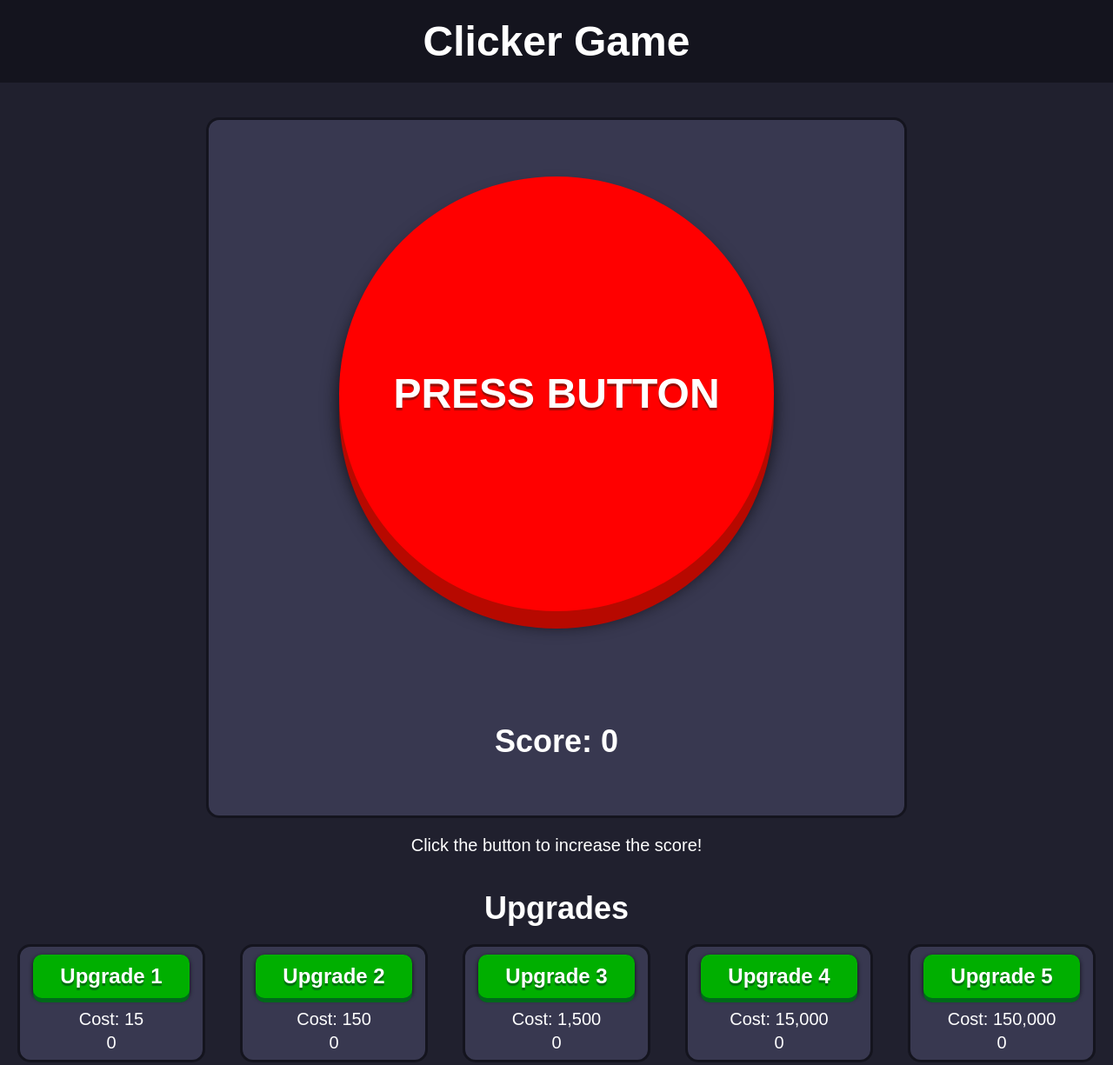
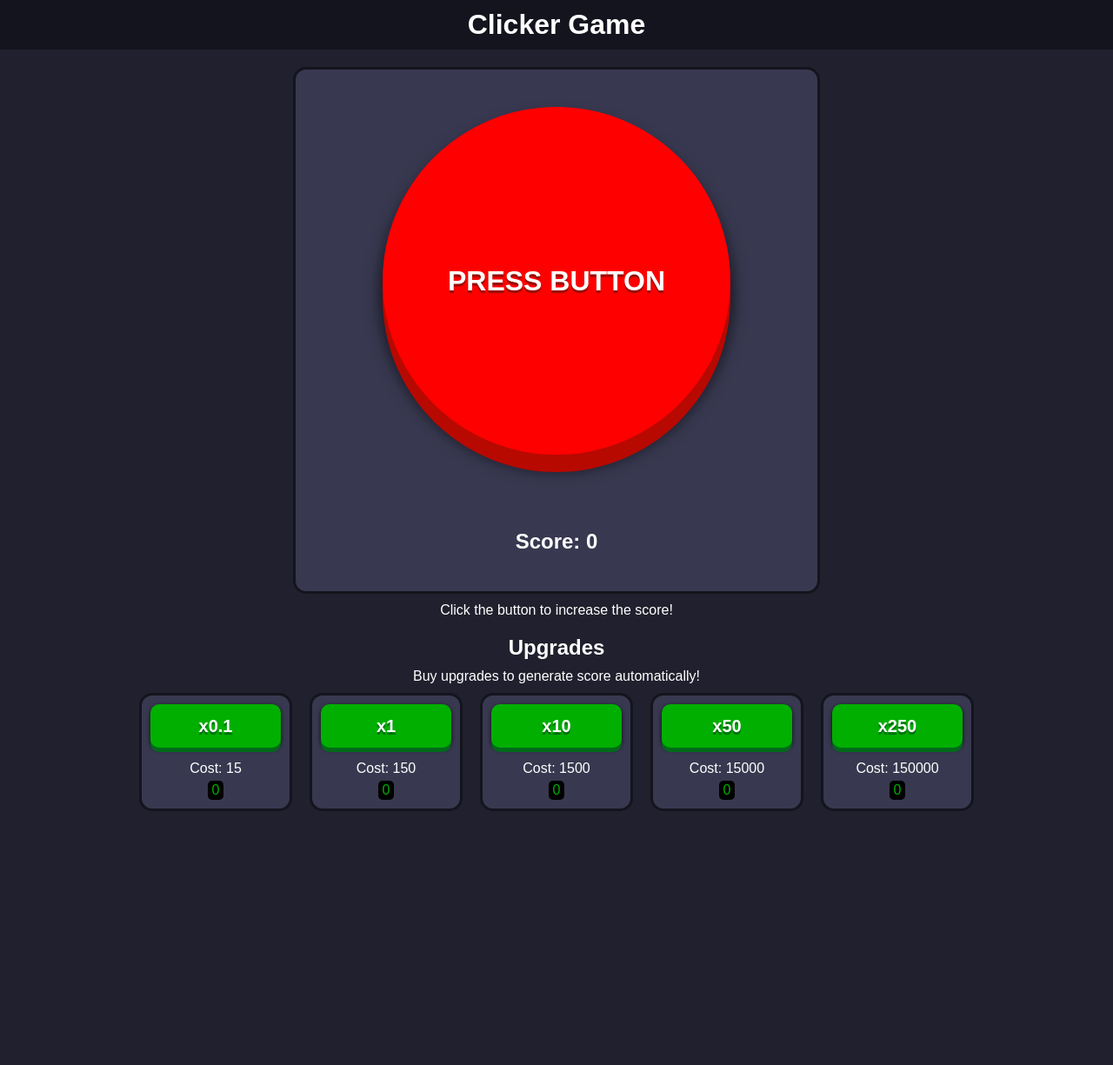
Before and after one commit to RyanT25/Clicker-Game, a plain HTML site: page index.html in a window 1280 px wide. Shown: the whole page at 87% size. After the commit the page ends 943 px from the top, so only its background shows below. Drawn offline with Linux system fonts and the light colour scheme.

Commit message:
added upgrade 2 js and edited css

```diff
--- a/index.html
+++ b/index.html
@@ -21,40 +21,41 @@
         <p>Click the button to increase the score!</p>
     </div>
     <h3 class="upgrade-title">Upgrades</h3>
+    <p>Buy upgrades to generate score automatically!</p>
     <div id="game-upgrades">
         <div id="upgrade1" class="upgrade-tiles">
             <div id="upgrade1-button" class="upgrade-button">
-                <h4>Upgrade 1</h4>
+                <h4>x0.1</h4>
             </div>
             <p class="upgrade-cost">Cost: <span id="upgrade1-cost">15</span></p>
             <p class="upgrade-amount"><span id="num-of-upgrade1">0</span></p>
         </div>
         <div id="upgrade2" class="upgrade-tiles">
             <div id="upgrade2-button" class="upgrade-button">
-                <h4>Upgrade 2</h4>
+                <h4>x1</h4>
             </div>
-            <p class="upgrade-cost">Cost: 150</p>
+            <p class="upgrade-cost">Cost: <span id="upgrade2-cost">150</span></p>
             <p class="upgrade-amount"><span id="num-of-upgrade2">0</span></p>
         </div>
         <div id="upgrade3" class="upgrade-tiles">
             <div id="upgrade3-button" class="upgrade-button">
-                <h4>Upgrade 3</h4>
+                <h4>x10</h4>
             </div>
-            <p class="upgrade-cost">Cost: 1,500</p>
+            <p class="upgrade-cost">Cost: <span id="upgrade3-cost">1500</span></p>
             <p class="upgrade-amount"><span id="num-of-upgrade3">0</span></p>
         </div>
         <div id="upgrade4" class="upgrade-tiles">
             <div id="upgrade4-button" class="upgrade-button">
-                <h4>Upgrade 4</h4>
+                <h4>x50</h4>
             </div>
-            <p class="upgrade-cost">Cost: 15,000</p>
+            <p class="upgrade-cost">Cost: <span id="upgrade4-cost">15000</span></p>
             <p class="upgrade-amount"><span id="num-of-upgrade4">0</span></p>
         </div>
         <div id="upgrade5" class="upgrade-tiles">
             <div id="upgrade5-button" class="upgrade-button">
-                <h4>Upgrade 5</h4>
+                <h4>x250</h4>
             </div>
-            <p class="upgrade-cost">Cost: 150,000</p>
+            <p class="upgrade-cost">Cost: <span id="upgrade5-cost">150000</span></p>
             <p class="upgrade-amount"><span id="num-of-upgrade5">0</span></p>
         </div>
     </div>
--- a/script.js
+++ b/script.js
@@ -4,6 +4,9 @@ let numPerClick=1;
 // * Upgrade 1 --
 let numOfUpgrade1=0;
 let upgrade1Cost=15;
+// * Upgrade 2 --
+let numOfUpgrade2=0;
+let upgrade2Cost=150;
 
 let gameObject=document.getElementById('game-object');
 let scoreDisplay=document.getElementById('score');
@@ -11,6 +14,10 @@ let scoreDisplay=document.getElementById('score');
 let upgrade1=document.getElementById('upgrade1-button');
 let upgrade1Count=document.getElementById('num-of-upgrade1');
 let upgrade1CostUpdate=document.getElementById('upgrade1-cost');
+// * Upgrade 2 --
+let upgrade2=document.getElementById('upgrade2-button');
+let upgrade2Count=document.getElementById('num-of-upgrade2');
+let upgrade2CostUpdate=document.getElementById('upgrade2-cost');
 
 // ! Press Button Function
 function addScore(){
@@ -53,3 +60,38 @@ function upgrade1CostIncrease(){
     upgrade1Cost=upgrade1Cost*1.25;
     upgrade1CostUpdate.innerHTML=Math.round(upgrade1Cost);
 };
+
+//  ! Upgrade 2 Function
+function addUpgrade2(){
+    buyUpgrade2();
+    numOfUpgrade2+=numPerClick;
+    upgrade2CostIncrease();
+    setInterval(function(){
+        Upgrade2AddScore()
+    }, 1000);
+    upgrade2Count.innerHTML=numOfUpgrade2;
+};
+upgrade2.addEventListener('click', addUpgrade2);
+
+// * Upgrade 2 Auto Click --
+function Upgrade2AddScore(){
+    num=num+(numOfUpgrade2*(numPerClick*1));
+    scoreDisplay.innerHTML=Math.trunc(num);
+};
+
+// * Upgrade 2 Purchase --
+function buyUpgrade2(){
+    if(num>=upgrade2Cost){
+        num=num-upgrade2Cost;
+    }
+    else{
+        addUpgrade2()=false;
+    };
+    scoreDisplay.innerHTML=Math.trunc(num);
+};
+
+// * Upgrade 2 Cost Increase --
+function upgrade2CostIncrease(){
+    upgrade2Cost=upgrade2Cost*1.25;
+    upgrade2CostUpdate.innerHTML=Math.round(upgrade2Cost);
+};
--- a/style.css
+++ b/style.css
@@ -12,26 +12,26 @@ body{
 /* Game Title and Heading CSS */
 h1{
     background-color: rgb(20, 20, 30);
-    font-size: 48px;
+    font-size: 32px;
     text-align: center;
-    padding: 20px;
+    padding: 10px;
 }
 
 /* Game Object CSS */
 #game-element{
-    width: 800px;
-    height: 800px;
+    width: 600px;
+    height: 600px;
     background-color: rgb(56, 56, 80);
     border: 3px solid rgb(20, 20, 30);
     border-radius: 15px;
-    margin: 40px auto 20px auto;
+    margin: 20px auto 10px auto;
     display: grid;
     place-items: center;
 }
 
 #game-object{
-    width: 500px;
-    height: 500px;
+    width: 400px;
+    height: 400px;
     background-color: rgb(255, 0, 0);
     border-radius: 50%;
     box-shadow: 0 20px 0 rgb(183, 9, 0),
@@ -47,7 +47,6 @@ h1{
 }
 
 #game-object:active{
-    padding-top: 3px;
     transform: translateY(4px);
     box-shadow: 0 4px 0 rgb(183,0,0),
       0 8px 6px rgba(0,0,0,.45);
@@ -56,27 +55,31 @@ h1{
 h2{
     color: rgb(255, 255, 255);
     font-weight: 800;
-    font-size: 48px;
+    font-size: 32px;
     text-shadow: 0 3px 1px rgba(122,17,8,.8);
 }
 
 /* Game Info CSS */
 #game-info{
-    padding-bottom: 40px;
+    padding-bottom: 20px;
 }
 
 /* Misc */
 h3{
     text-align: center;
-    font-size: 36px;
+    font-size: 24px;
 }
 
 p{
     text-align: center;
-    font-size: 20px;
+    font-size: 16px;
 }
 
 /* Game Upgrades CSS */
+.upgrade-title{
+    padding-bottom: 10px;
+}
+
 #game-upgrades{
     display: flex;
     flex-direction: row;
@@ -84,9 +87,9 @@ p{
 }
 
 .upgrade-tiles{
-    width: 200px;
+    width: 160px;
     height: 120px;
-    margin: 20px;
+    margin: 10px;
     padding: 5px;
     background-color: rgb(56, 56, 80);
     border-radius: 15px;
@@ -98,7 +101,7 @@ p{
 }
 
 .upgrade-button{
-    width: 180px;
+    width: 150px;
     height: 50px;
     margin-bottom: 10px;
     background-color: rgb(0, 175, 0);
@@ -123,6 +126,13 @@ p{
 }
 
 h4{
-    font-size: 24px;
+    font-size: 20px;
     text-shadow: 0 3px 1px rgba(0, 90, 23, 0.8);
 }
+
+.upgrade-amount{
+    padding: 2px 5px 2px 5px;
+    background-color: rgb(0, 0, 0);
+    color: rgb(0, 175, 0);
+    border-radius: 5px;
+}
```
